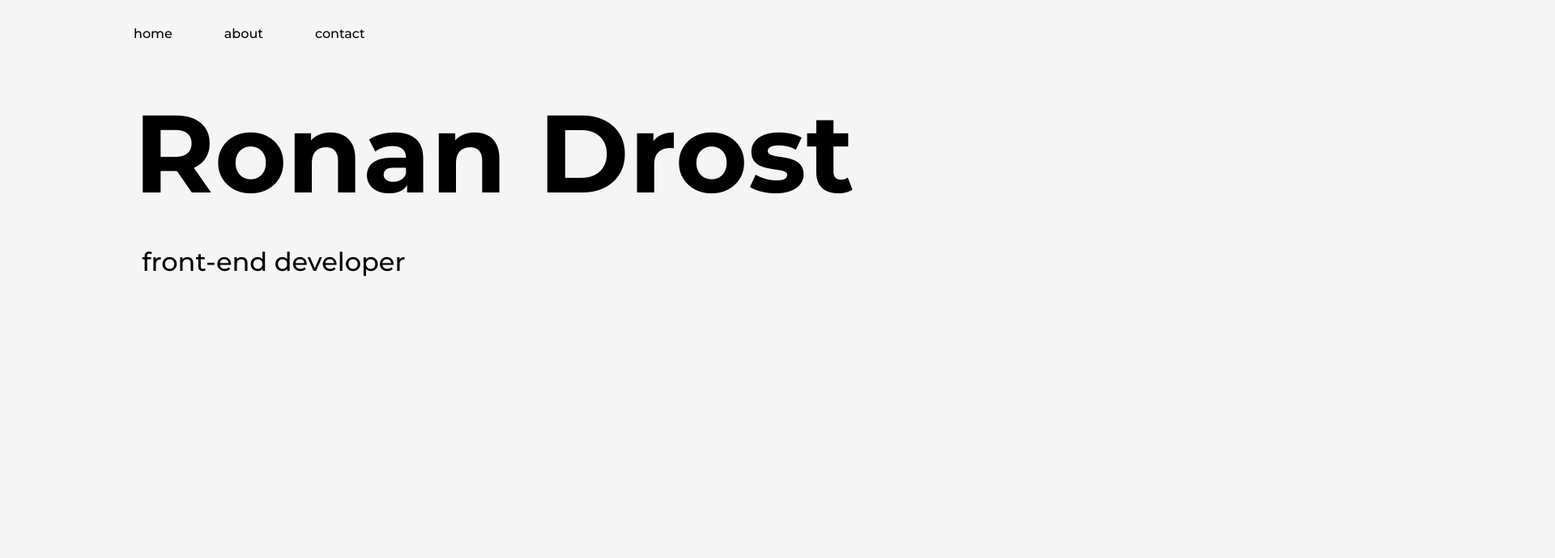
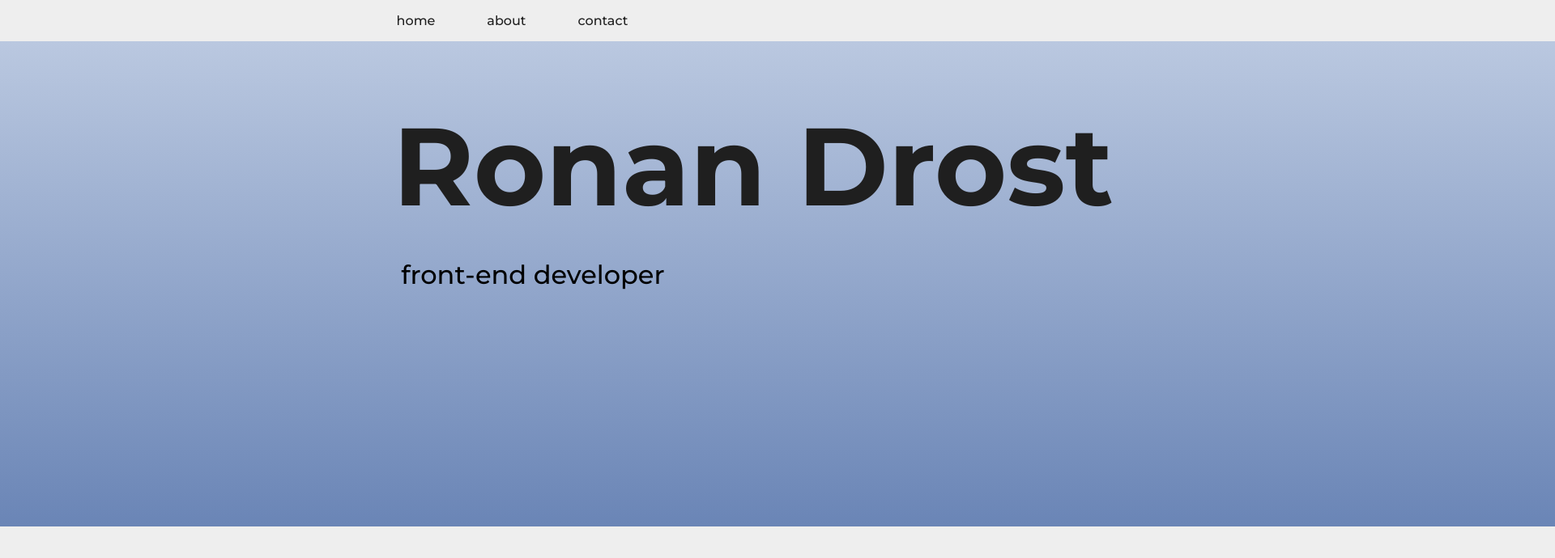
Before and after one commit to Ronansky20/Portfolio, a website: page public/index.html in a window 1280 px wide. Shown: the whole page at 81% size, 1920 px wide, since content can reach past the window. Drawn offline with nearby package versions, Linux system fonts and the light colour scheme; some packages are replaced by stand-ins of ours.

Commit message:
Look update

```diff
--- a/public/index.html
+++ b/public/index.html
@@ -35,10 +35,8 @@
     <ul class="transition">
       <li></li>
     </ul>
-
-    <div class="wrapper">
     <header>
-        <nav>
+        <nav class="topbar">
           <ul>
             <li class="navbar"><a href="index.html">home</a></li>
             <li class="navbar"><a href="Aboutme.html">about</a></li>
@@ -46,16 +44,19 @@
           </ul>
         </nav>
       </header>
+  <div class="block-front">
+    <div class="wrapper">
+        <main data-barba="container" data-barba-namespace="home">
 
-      <main data-barba="container" data-barba-namespace="home">
           <div class="left">
-          <h1>Ronan Drost</h1>
+            <h1 class="text-front">Ronan Drost</h1>
             <p class="cta">front-end developer</p>
           </div>
+
           <!--<img src="images/home.svg" alt="home" clip-path: polygon(0 0, 100% 0, 100% 0, 0 0);>-->
         </main>
     </div>
-
+  </div>
     <!--barba and gsap cdn-->
     <script src="https://unpkg.com/@barba/core"></script>
     <script src="https://cdnjs.cloudflare.com/ajax/libs/gsap/3.5.1/gsap.min.js"></script>
--- a/public/sass/style.scss
+++ b/public/sass/style.scss
@@ -11,7 +11,7 @@ html,body {
 body {
     font-family: 'Montserrat';
     height: 50vh;
-    background: whitesmoke;
+    background: rgb(238, 238, 238);
 
 .wrapper {
     padding: 1em;
@@ -26,11 +26,15 @@ ul {
 
 a {
     text-decoration: none;
-    color: black;
+    color: rgb(31, 31, 31);
 }
 
 a, .navbar {
     margin-right: 2em;
+}
+
+.topbar {
+    margin-left: 30.6em;
 }
 
 h1 {
@@ -88,6 +92,16 @@ span {
     background: aqua;
 }
 
+.text-front {
+    color: rgb(31, 31, 31);
+}
+
+.block-front {
+    background-image: linear-gradient(to top, #6a85b6 0%, #bac8e0 100%);
+    width: 120em;
+    height: 600px;
+}
+
 @keyframes caret {
   50% {
     border-color: transparent;
```
Also changed, not shown: public/css/style.css, 1 other file. Lines whose indentation alone changed are shown as unchanged.
